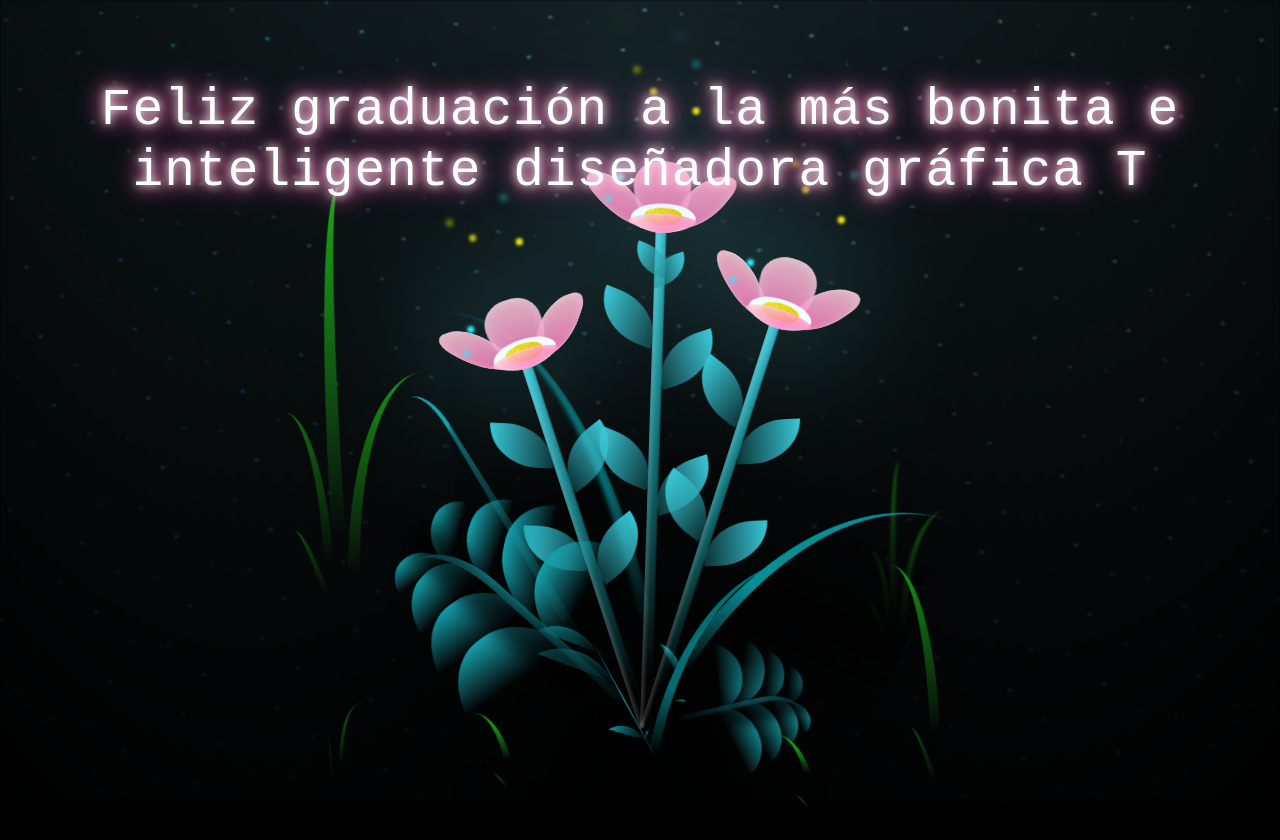
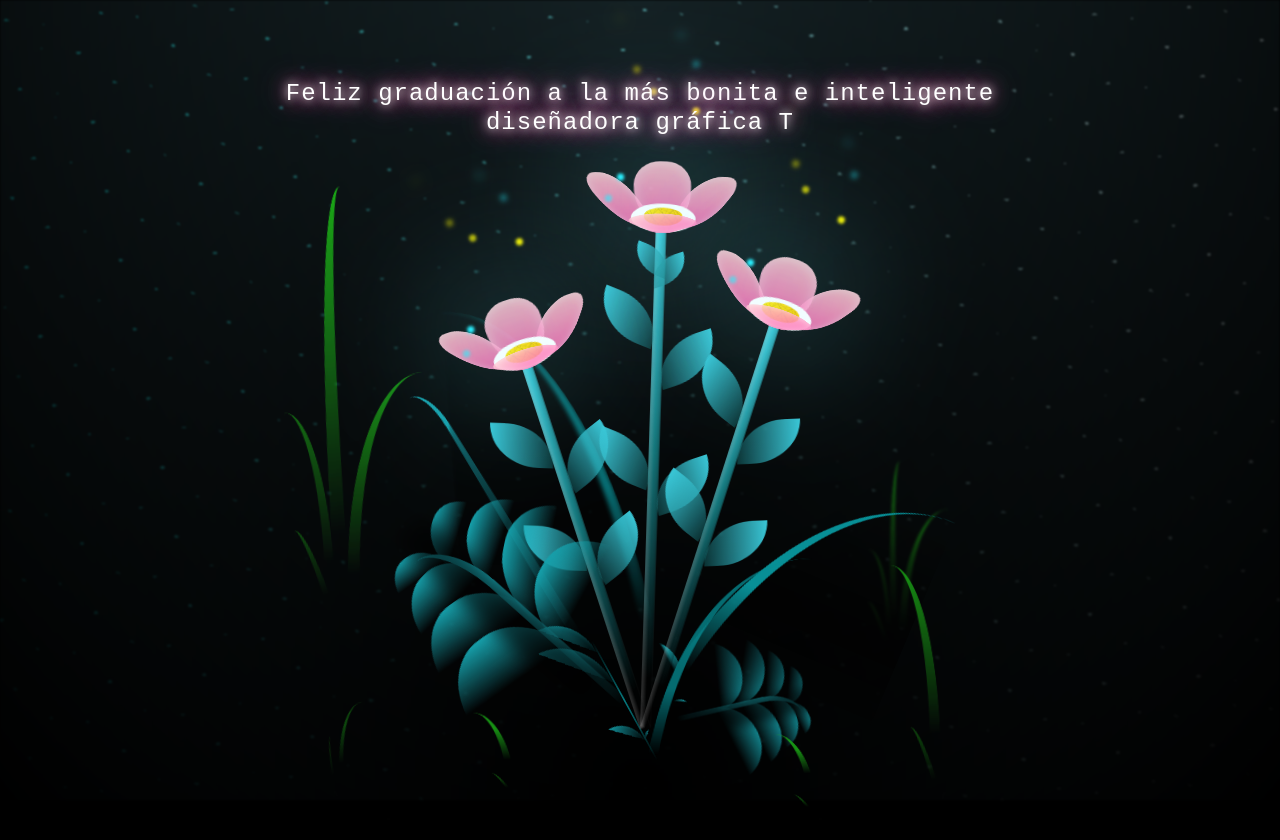
Before and after one commit to santyrevi/Sorpresa, a plain HTML site: page index.html in a window 1280 px wide. Drawn offline with Linux system fonts and the light colour scheme.

Commit message:
Update style.css

```diff
--- a/style.css
+++ b/style.css
@@ -1009,22 +1009,15 @@ body {
    left: 50%;
    transform: translateX(-50%);
    width: 90%;
+   max-width: 800px; /* Limita el ancho máximo */
    text-align: center;
-   font-size: 4vw;
+   font-size: 24px; /* Tamaño fijo en lugar de 4vw */
    font-family: 'Courier New', Courier, monospace;
    color: white;
    z-index: 10;
    text-shadow: 0 0 10px #fff, 0 0 20px #ff69b4, 0 0 30px #ff69b4;
    letter-spacing: 1px;
    line-height: 1.2;
- }
-
- .not-loaded * {
-    animation-play-state: paused !important;
- }
-
- @keyframes fade-in-text {
-    to {
-         opacity: 1;
-       }
- }
+   word-wrap: break-word; /* Permite quebrar palabras largas */
+   overflow-wrap: break-word;
+}
```
